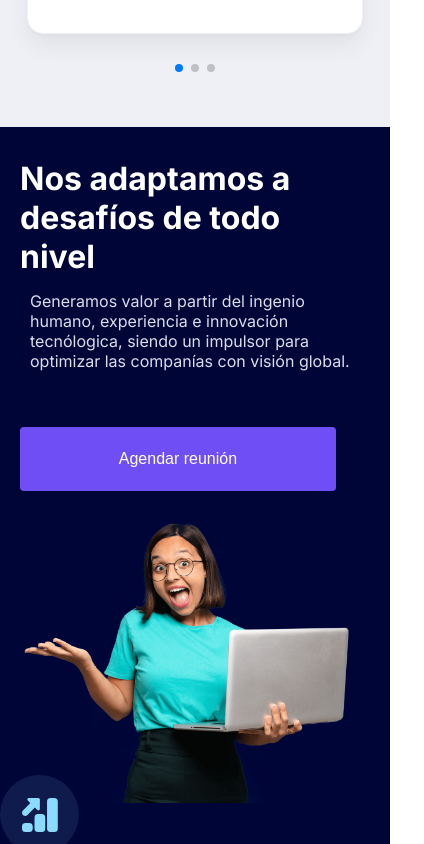
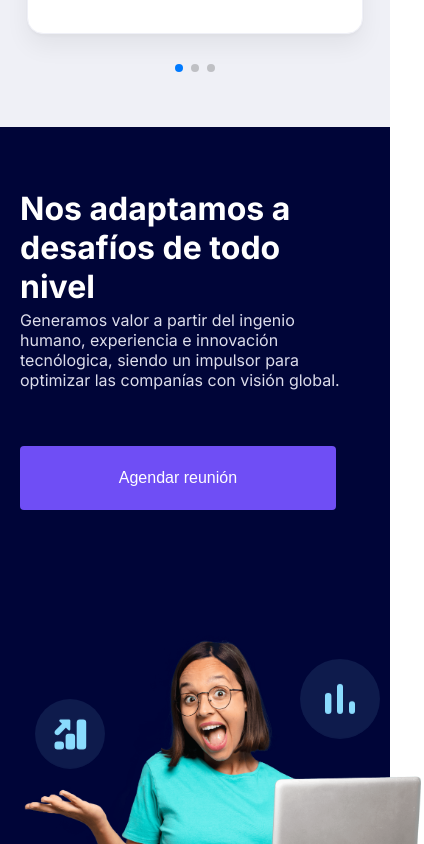
Before and after one commit to alej-mocse1/proymentProyect, a React (Create React App) app in the folder client/: page / in a window 390 px wide. Shown: the part 6820-7664 px from the top of the page, 424 px wide, since content can reach past the window. Built offline with nearby package versions, Linux system fonts and the light colour scheme.

Commit message:
Update DesafiosDeTodoNivel.scss

```diff
--- a/client/src/features/Home.feature/DesafíosDeTodoNivel/DesafiosDeTodoNivel.scss
+++ b/client/src/features/Home.feature/DesafíosDeTodoNivel/DesafiosDeTodoNivel.scss
@@ -13,9 +13,12 @@
   @media (max-width: 770px) {
     padding: 20px 0 370px 0;
   }
-  @include responsive("tablet") {
+  @media (max-width: 430px) {
     padding: 10px 0 10px 0;
     @include flex-column-around;
+    height: 800px;
+  }
+  @media (max-width: 320px) {
     height: 720px;
   }
 }
@@ -37,6 +40,7 @@
     margin: 0px;
   }
   @media (max-width: 430px) {
+   margin-top: 30px;
     margin-left: 0px;
   }
 
@@ -45,6 +49,7 @@
     font-size: 48px;
     @media (max-width: 1030px) {
       margin-left: 30px;
+      margin-bottom: 10px;
       width: 90%;
       font-size: 40px;
     }
@@ -76,6 +81,9 @@
     @media (max-width: 770px) {
       margin-left: 30px;
     }
+    @media (max-width: 430px) {
+      margin-left: 20px;
+    }
     @media (max-width: 350px) {
       width: 300px;
       margin-left: 20px;
@@ -96,7 +104,7 @@
     }
     @media (max-width: 770px) {
       left: 110px;
-      top: 20px;
+      top: 40px;
     }
     @include responsive("tablet") {
       width: 330px;
@@ -105,20 +113,87 @@
       top: -10px;
     }
     @media (max-width: 430px) {
-      display: flex;
-      width: 327px;
-      height: 284.25px;
+      width: 400px;
+      height: 370px;
       left: 24px;
-      top: 28px;
+      top: 95px;
+    }
+    @media (max-width: 380px) {
+      width: 340px;
+      height: 310px;
+      top: 120px;
     }
     @media (max-width: 320px) {
-      width: 300px;
-      height: 280px;
-      top: 5px;
+      width: 310px;
+      height: 290px;
+      top: 90px;
       left: 5px;
     }
   }
 }
+
+.div-row-hero3 {
+  width: 90px;
+  left: 620px;
+  position: relative;
+  top: -860px;
+  @include floating;
+  @media (max-width: 1030px) {
+    width: 80px;
+    top: -730px;
+    left: 460px;
+  }
+  @media (max-width: 770px) {
+    top: -340px;
+    left: 120px;
+  }
+  @media (max-width: 430px) {
+    width: 70px;
+    top: -225px;
+    left: 35px;
+  }
+  @media (max-width: 380px) {
+    top: -170px;
+  }
+  @media (max-width: 320px) {
+    width: 60px;
+    top: -200px;
+    left: 10px;
+  }
+}
+
+.div-row-hero4 {
+  width: 110px;
+  left: 1000px;
+  position: relative;
+  top: -1000px;
+  @include floating;
+  @media (max-width: 1030px) {
+    width: 100px;
+    top: -860px;
+    left: 780px;
+  }
+  @media (max-width: 770px) {
+    top: -460px;
+    left: 420px;
+  }
+  @media (max-width: 430px) {
+    width: 80px;
+    top: -335px;
+    left: 300px;
+  }
+  @media (max-width: 380px) {
+    top: -270px;
+    left: 260px;
+  }
+  @media (max-width: 320px) {
+    width: 70px;
+    left: 220px;
+  }
+}
+
+
+
 
 .grafico2 {
   width: 10%;
@@ -141,6 +216,9 @@
     display: none;
   }
 }
+
+
+
 .grafico2 img {
   position: relative;
   top: -10px;
@@ -158,7 +236,7 @@
   }
   @media (max-width: 780px) {
     width: 80%;
-    margin-left: 20px;
+    margin-left: 30px;
   }
   @include responsive("tablet") {
     width: 90%;
```
